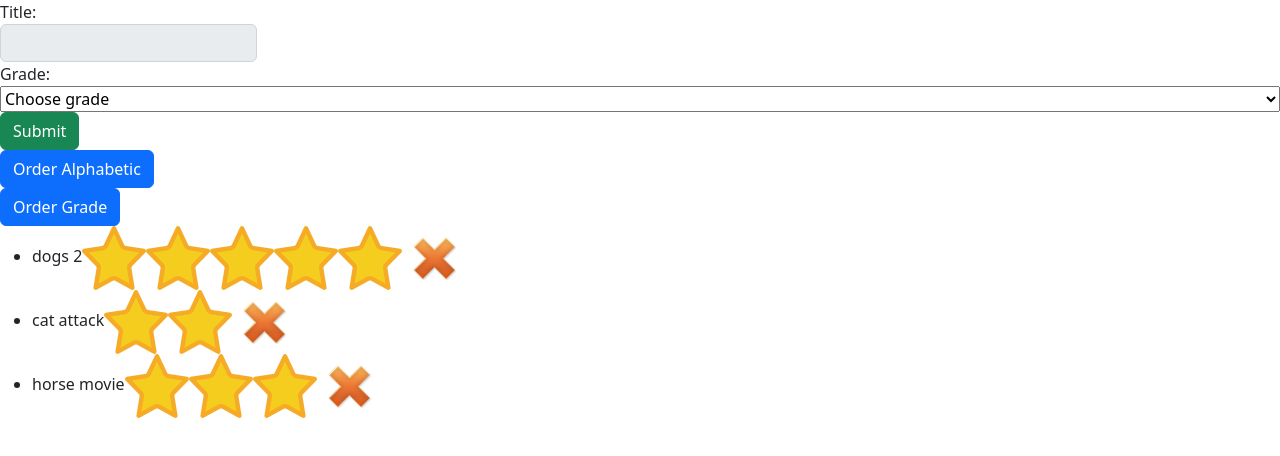
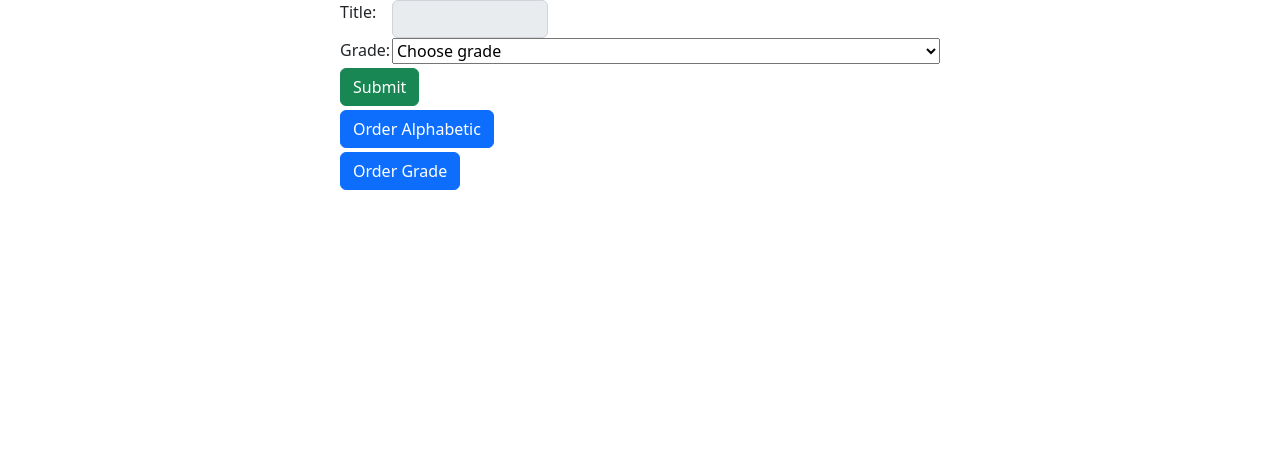
Before and after one commit to GabrielBarzen/Assignment_6, a Vue app: page / in a window 1280 px wide. Shown: the top 456 px of the page. Built offline with nearby package versions, Linux system fonts and the light colour scheme.

Commit message:
add style to the website

```diff
--- a/src/App.vue
+++ b/src/App.vue
@@ -11,8 +11,7 @@
   </main>
 </template>
 <style>
-    * {
-        margin: 0;
-        padding: 0;
+    button {
+      margin: 2px 0 !important;
     }
 </style>
--- a/src/components/AddMovieForm.vue
+++ b/src/components/AddMovieForm.vue
@@ -1,4 +1,3 @@
-
 <script setup>
     import SaveMoviesButton from './SaveMoviesButton.vue'
 
@@ -12,15 +11,20 @@
 
         emit("add-movie-event", obj);
     }
-
 </script>
 
 <template>
-    <div>
+    <div id="container">
         <form action="post">
-            <label for="title">Title:</label>
-            <input type="text" class="input-group-text" name="title" id="title-input">
-            <label for="grade">Grade:</label>
+
+            <div class="row">
+                <label for="title"  class="col-lg-1">Title:</label>
+                <input type="text" class="input-group-text col-lg-3" name="title" id="title-input">
+            </div>
+
+            <div class="row">
+                <label for="grade" class="col-lg-1">Grade:</label>
+                <div class="col-lg-11">
                     <select class="input-group custom-select" name="grade" id="grade-input">
                         <option selected value="">Choose grade</option>
                         <option value=1>1</option>
@@ -29,7 +33,20 @@
                         <option value=4>4</option>
                         <option value=5>5</option>
                     </select>
+                </div>
+            </div>
+
             <SaveMoviesButton @pass-movie-event="passMovie"/>
         </form>
     </div>
 </template>
+
+<style>
+
+#title-input {
+    /* padding: 0 !important; */
+    margin: 0 12px;
+
+
+}
+</style>
--- a/src/components/Movie.vue
+++ b/src/components/Movie.vue
@@ -1,4 +1,3 @@
-
 <script setup>
     let props = defineProps(["title", "grade"]);
 
@@ -8,19 +7,16 @@
 
     }
 
-
-
 </script>
 
 <template>
     <li>
-        <div>
-            <span>
+        <div id="movie">
+            <span id="title">
                 {{title}}
             </span>
-            <span v-for="grade of props.grade">
-                <img src="./icons/star.png">
-
+            <span id="stars">
+                <img v-for="grade of props.grade" src="./icons/star.png">
             </span>
             <span>
                 <img src="./icons/delete.png" @click="remove"/>
@@ -28,3 +24,42 @@
         </div>
     </li>
 </template>
+
+
+<style>
+li {
+    list-style: none;
+    font-size: 1.2rem;
+    text-align: center;
+    background-color: lightgray;
+    margin: 5px 0;
+    width: 100%;
+    border: 1px solid grey;
+    border-radius: 5px;
+    padding: 5px;
+}
+
+img {
+    max-width: 20px;
+}
+
+#title {
+    width: 100%;
+    text-align: left;
+}
+
+#movie {
+    display: flex;
+    justify-content: space-between;
+    width: 100%;
+}
+
+#stars {
+    display: flex;
+    min-width: 150px;
+    justify-content: end;
+    align-items: center;
+    margin-right: 20px;
+}
+
+</style>
--- a/src/components/MovieApplication.vue
+++ b/src/components/MovieApplication.vue
@@ -4,7 +4,17 @@
 </script>
 
 <template>
-    <div>
+    <div id="app-container">
         <Movies />
     </div>
 </template>
+
+
+<style>
+    #app-container {
+        max-width: 600px;
+        margin-left: auto;
+        margin-right: auto;
+    }
+
+</style>
--- a/src/components/Movies.vue
+++ b/src/components/Movies.vue
@@ -7,46 +7,30 @@
 
     function orderGrade() {
         movies.value.sort((a, b) => {
+            console.log(movies)
             return b.grade-a.grade;
         })
+
     }
 
     function orderAlpha() {
-        console.log("DOOGGG")
         movies.value.sort((a, b) => {
+            console.log(movies)
             return ('' + a.title).localeCompare(b.title);
         })
     }
 
     function addMovie(movie) {
-        // let gradeStr = "";
-        // for (let i = 0; i < movie.grade; i++) {
-        //     gradeStr += "*";
-        // }
-        // movie.grade = gradeStr;
         movie.grade = parseInt(movie.grade);
         movies.value.push(movie);
     }
 
-    let movies = ref([
-        {
-            title: 'dogs 2',
-            grade: 5
-        },
-        {
-            title: 'cat attack',
-            grade: 2
-        },
-        {
-            title: 'horse movie',
-            grade: 3
-        }
-    ]);
+    let movies = ref([]);
 
 </script>
 
 <template>
-    <AddMovieForm @add-movie-event="addMovie" />
+    <AddMovieForm @add-movie-event="addMovie"/>
     <div>
         <OrderByAlphaButton @order-alpha="orderAlpha"/>
         <OrderByGradeButton @order-grade="orderGrade"/>
@@ -60,3 +44,11 @@
     </div>
 
 </template>
+
+<style>
+ul {
+    padding: 0 !important;
+    margin: 0 !important;
+}
+
+</style>
--- a/src/components/OrderByGradeButton.vue
+++ b/src/components/OrderByGradeButton.vue
@@ -5,7 +5,6 @@
     function orderByGrade() {
         emit("order-grade");
     }
-
 </script>
 
 <template>
--- a/src/components/SaveMoviesButton.vue
+++ b/src/components/SaveMoviesButton.vue
@@ -25,12 +25,14 @@
         }
 
     }
-
 </script>
 
 <template>
-    <input type="submit" name="submit-button" @click="submitMovie" class="btn btn-success">
+    <input id="submit" type="submit" name="submit-button" @click="submitMovie" class="btn btn-success">
 </template>
 
 <style scoped>
+#submit {
+    margin: 4px 0 2px 0 !important;
+}
 </style>
```
Lines whose indentation alone changed are shown as unchanged.
